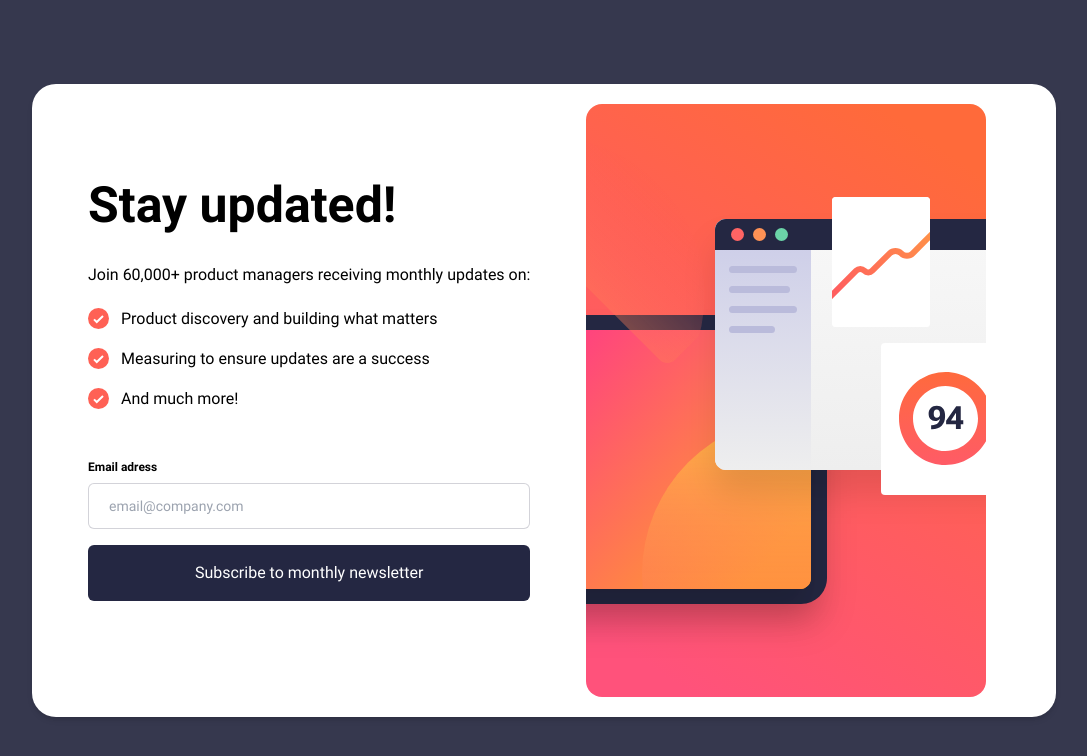
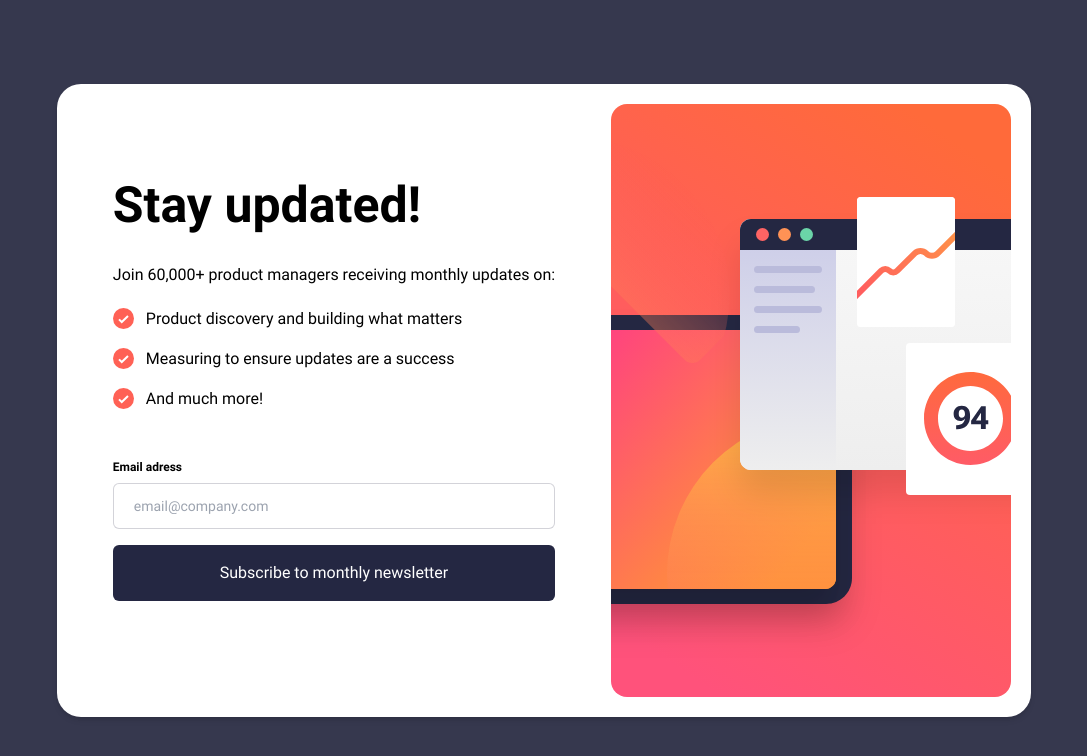
Before and after one commit to Tomas-Albert/frontendmentor, a website: page index.html in a window 1280 px wide. Shown: the whole page, without its empty margins (96-1183 px from the left). Drawn offline with Linux system fonts and the light colour scheme; some packages are replaced by stand-ins of ours; a script that the page names is missing.

Commit message:
fix-wrapper

```diff
--- a/index.html
+++ b/index.html
@@ -8,7 +8,7 @@
 		<title>Document</title>
 	</head>
 	<body class="bg-charcoalGrey min-h-screen flex items-center font-roboto lg:mx-6">
-		<main class="lg:max-w-5xl w-full m-auto bg-white flex lg:flex-row flex-col-reverse lg:p-5 lg:rounded-3xl shadow-md">
+		<main class="lg:max-w-5xl m-auto bg-white flex lg:flex-row flex-col-reverse lg:p-5 lg:rounded-3xl shadow-md">
 			<div class="lg:mr-14 lg:ml-9 sm:mx-9 mx-6 sm:py-16 py-10 flex flex-col">
 				<h2 class="text-[50px] font-bold">Stay updated!</h2>
 				<p class="mt-5 mb-5">Join 60,000+ product managers receiving monthly updates on:</p>
```
